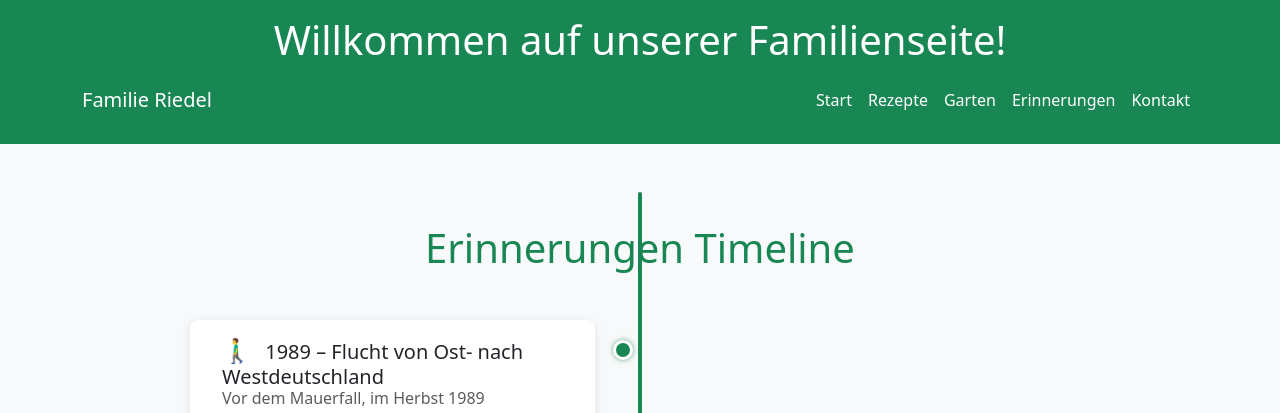
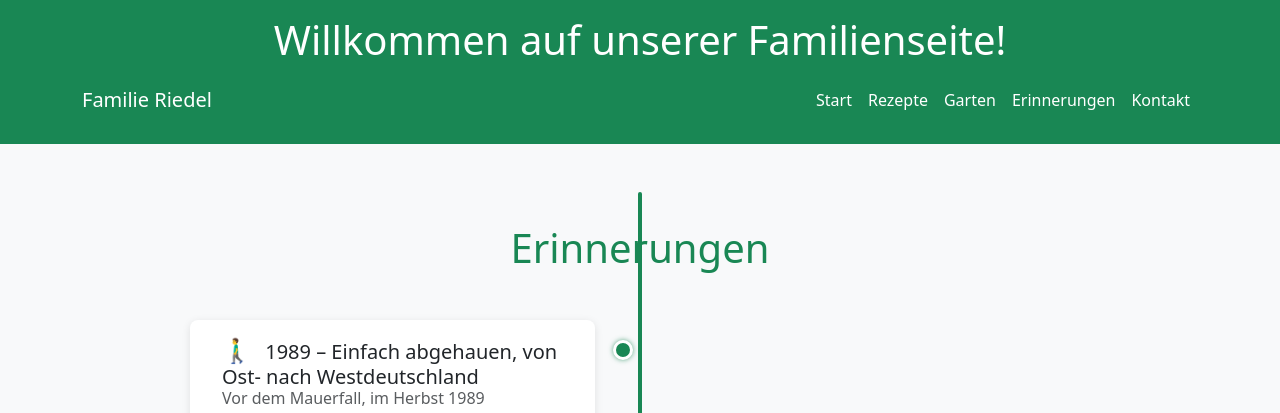
Before and after one commit to bazookabomb/marion-holger, a plain HTML site: page erinnerungen.html in a window 1280 px wide. Shown: the top 413 px of the page. Drawn offline with nearby package versions, Linux system fonts and the light colour scheme.

Commit message:
some fixes

```diff
--- a/erinnerungen.html
+++ b/erinnerungen.html
@@ -1,5 +1,6 @@
 <!DOCTYPE html>
 <html lang="de">
+
 <head>
     <meta charset="UTF-8" />
     <meta name="viewport" content="width=device-width, initial-scale=1" />
@@ -9,12 +10,14 @@
         body {
             background-color: #f8f9fa;
         }
+
         .timeline-container {
             max-width: 900px;
             margin: 3rem auto;
             position: relative;
             padding: 2rem 0;
         }
+
         /* Vertikale Linie in der Mitte */
         .timeline-line {
             position: absolute;
@@ -22,16 +25,18 @@
             bottom: 0;
             left: 50%;
             width: 4px;
-      background-color: #198754; /* Bootstrap Grün */
+            background-color: #198754;
+            /* Bootstrap Grün */
             transform: translateX(-50%);
             border-radius: 2px;
         }
+
         /* Timeline-Item */
         .timeline-item {
             position: relative;
             width: 45%;
             padding: 1rem 2rem;
-      box-shadow: 0 2px 8px rgba(0,0,0,0.1);
+            box-shadow: 0 2px 8px rgba(0, 0, 0, 0.1);
             background: white;
             border-radius: 0.5rem;
             margin-bottom: 3rem;
@@ -39,20 +44,24 @@
             transform: translateY(40px);
             transition: opacity 0.6s ease-out, transform 0.6s ease-out;
         }
+
         .timeline-item.show {
             opacity: 1;
             transform: translateY(0);
         }
+
         /* Linke Timeline-Items */
         .timeline-item-left {
             left: 0;
             margin-right: auto;
         }
+
         /* Rechte Timeline-Items */
         .timeline-item-right {
             left: 55%;
             margin-left: auto;
         }
+
         /* Kleine Kreise auf der Linie für jedes Ereignis */
         .timeline-circle {
             position: absolute;
@@ -62,23 +71,28 @@
             background-color: #198754;
             border-radius: 50%;
             border: 3px solid white;
-      box-shadow: 0 0 5px rgba(25,135,84,0.7);
+            box-shadow: 0 0 5px rgba(25, 135, 84, 0.7);
         }
+
         /* Position des Kreises */
         .timeline-item-left .timeline-circle {
             right: -38px;
         }
+
         .timeline-item-right .timeline-circle {
             left: -38px;
         }
+
         /* Icons */
         .timeline-icon {
             font-size: 1.5rem;
             margin-right: 0.5rem;
             color: #198754;
         }
+
         /* Responsive */
         @media (max-width: 768px) {
+
             .timeline-item,
             .timeline-item-left,
             .timeline-item-right {
@@ -86,17 +100,20 @@
                 left: 0 !important;
                 margin: 0 0 2rem 0 !important;
             }
+
             .timeline-circle {
                 left: -38px !important;
                 right: auto !important;
                 top: 15px;
             }
+
             .timeline-line {
                 left: 20px;
             }
         }
     </style>
 </head>
+
 <body>
 
     <header class="bg-success text-white text-center py-3">
@@ -113,7 +130,8 @@
                         <li class="nav-item"><a class="nav-link text-white" href="index.html">Start</a></li>
                         <li class="nav-item"><a class="nav-link text-white" href="rezepte.html">Rezepte</a></li>
                         <li class="nav-item"><a class="nav-link text-white" href="garten.html">Garten</a></li>
-            <li class="nav-item"><a class="nav-link active text-white" href="erinnerungen.html">Erinnerungen</a></li>
+                        <li class="nav-item"><a class="nav-link active text-white"
+                                href="erinnerungen.html">Erinnerungen</a></li>
                         <li class="nav-item"><a class="nav-link text-white" href="kontakt.html">Kontakt</a></li>
                     </ul>
                 </div>
@@ -121,20 +139,22 @@
         </nav>
     </header>
 
+    <main>
         <div class="container timeline-container">
-    <h1 class="mb-5 text-success text-center">Erinnerungen Timeline</h1>
+            <h1 class="mb-5 text-success text-center">Erinnerungen</h1>
             <div class="timeline-line"></div>
 
             <div class="timeline-item timeline-item-left">
                 <div class="timeline-circle"></div>
                 <h5 class="card-title">
                     <span class="timeline-icon">🚶‍♂️</span>
-        1989 – Flucht von Ost- nach Westdeutschland
+                    1989 – Einfach abgehauen, von Ost- nach Westdeutschland
                 </h5>
                 <h6 class="card-subtitle mb-2 text-muted">Vor dem Mauerfall, im Herbst 1989</h6>
                 <img src="bilder/1989-flucht.jpg" alt="Flucht 1989" class="img-fluid rounded mb-2" />
                 <p class="card-text">
-        Wir entschieden uns, die Grenze zu überwinden – voller Hoffnung, aber auch mit Angst vor dem Unbekannten. Der Weg war gefährlich, doch die Sehnsucht nach Freiheit war stärker als die Zweifel.
+                    Wir entschieden uns, die Grenze zu überwinden – voller Hoffnung, aber auch mit Angst vor dem
+                    Unbekannten. Der Weg war gefährlich, doch die Sehnsucht nach Freiheit war stärker als die Zweifel.
                 </p>
             </div>
 
@@ -146,7 +166,8 @@
                 </h5>
                 <h6 class="card-subtitle mb-2 text-muted">Ein historischer Tag</h6>
                 <p class="card-text">
-        Die Nachricht vom Mauerfall verbreitete sich wie ein Lauffeuer. Wir konnten es kaum fassen: Die Grenze war offen! Ein Moment voller Freude, Erleichterung und Tränen – das Ende einer Ära.
+                    Die Nachricht vom Mauerfall verbreitete sich wie ein Lauffeuer. Wir konnten es kaum fassen: Die
+                    Grenze war offen! Ein Moment voller Freude, Erleichterung und Tränen – das Ende einer Ära.
                 </p>
             </div>
 
@@ -158,7 +179,8 @@
                 </h5>
                 <h6 class="card-subtitle mb-2 text-muted">Ein neues Leben beginnt</h6>
                 <p class="card-text">
-        Der Neustart war nicht leicht. Neue Schule, neue Sprache, neue Regeln. Doch wir wurden offen empfangen und fanden schnell Freunde. Die Unterschiede zum Osten waren groß, aber die Chancen auch.
+                    Der Neustart war nicht leicht. Neue Schule, neue Sprache, neue Regeln. Doch wir wurden offen
+                    empfangen und fanden schnell Freunde. Die Unterschiede zum Osten waren groß, aber die Chancen auch.
                 </p>
             </div>
 
@@ -170,7 +192,8 @@
                 </h5>
                 <h6 class="card-subtitle mb-2 text-muted">Bildung und Beruf</h6>
                 <p class="card-text">
-        Ausbildung, erste Jobs und Reisen prägten diese Jahre. Wir entdeckten neue Perspektiven und entwickelten uns weiter.
+                    Ausbildung, erste Jobs und Reisen prägten diese Jahre. Wir entdeckten neue Perspektiven und
+                    entwickelten uns weiter.
                 </p>
             </div>
 
@@ -182,11 +205,16 @@
                 </h5>
                 <h6 class="card-subtitle mb-2 text-muted">Was bleibt?</h6>
                 <p class="card-text">
-        Die Geschichte unserer Familie ist ein Teil unserer Identität. Sie erinnert uns an Mut, Freiheit und Zusammenhalt. Heute blicken wir stolz auf den Weg zurück – und voller Hoffnung nach vorne.
+                    Die Geschichte unserer Familie ist ein Teil unserer Identität. Sie erinnert uns an Mut, Freiheit und
+                    Zusammenhalt. Heute blicken wir stolz auf den Weg zurück – und voller Hoffnung nach vorne.
                 </p>
             </div>
 
         </div>
+    </main>
+    <footer class="text-center py-3">
+        <p>&copy; 2025, Für Malla und Holli</p>
+    </footer>
 
     <script>
         // Fade-in Animation beim Scrollen
@@ -208,4 +236,5 @@
 
     <script src="https://cdn.jsdelivr.net/npm/bootstrap@5.3.0/dist/js/bootstrap.bundle.min.js"></script>
 </body>
+
 </html>
```
Also changed, not shown: index.html (+2 -1 lines). Lines whose indentation alone changed are shown as unchanged.
